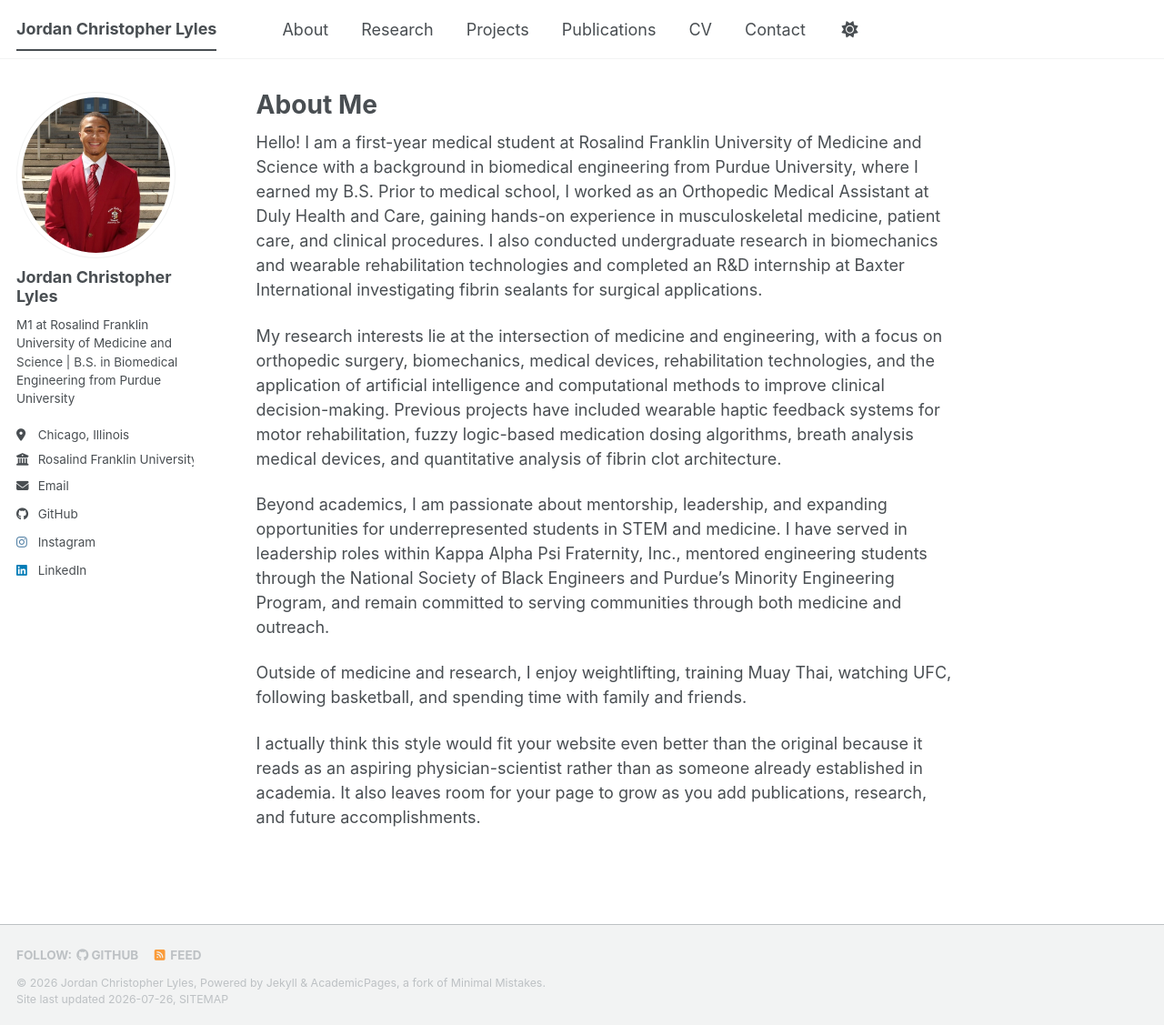
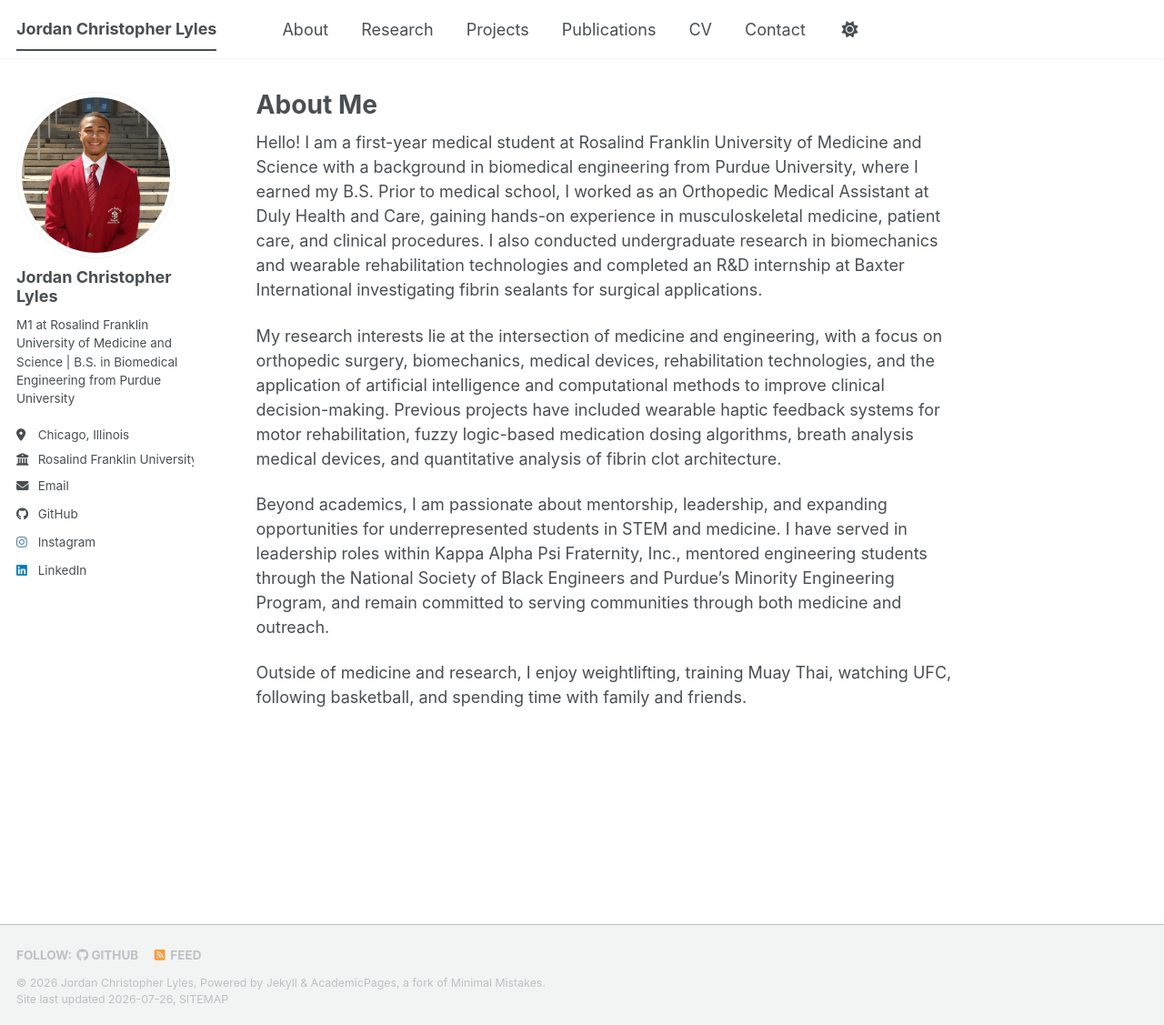
Before and after one commit to jlyles8/jlyles8.github.io, a Jekyll site: the page built from _pages/about.md, in a window 1280 px wide and 1127 px high. Shown: the whole window at 91% size. Built offline with Jekyll 4.4.1, drawn with Linux system fonts in a browser that asks for light colours; a style sheet for code colours, icons or effects is not loaded.

Commit message:
Update about.md

```diff
--- a/_pages/about.md
+++ b/_pages/about.md
@@ -14,6 +14,3 @@ My research interests lie at the intersection of medicine and engineering, with
 Beyond academics, I am passionate about mentorship, leadership, and expanding opportunities for underrepresented students in STEM and medicine. I have served in leadership roles within Kappa Alpha Psi Fraternity, Inc., mentored engineering students through the National Society of Black Engineers and Purdue's Minority Engineering Program, and remain committed to serving communities through both medicine and outreach.
 
 Outside of medicine and research, I enjoy weightlifting, training Muay Thai, watching UFC, following basketball, and spending time with family and friends.
-
-
-I actually think this style would fit your website even better than the original because it reads as an aspiring physician-scientist rather than as someone already established in academia. It also leaves room for your page to grow as you add publications, research, and future accomplishments.
```
